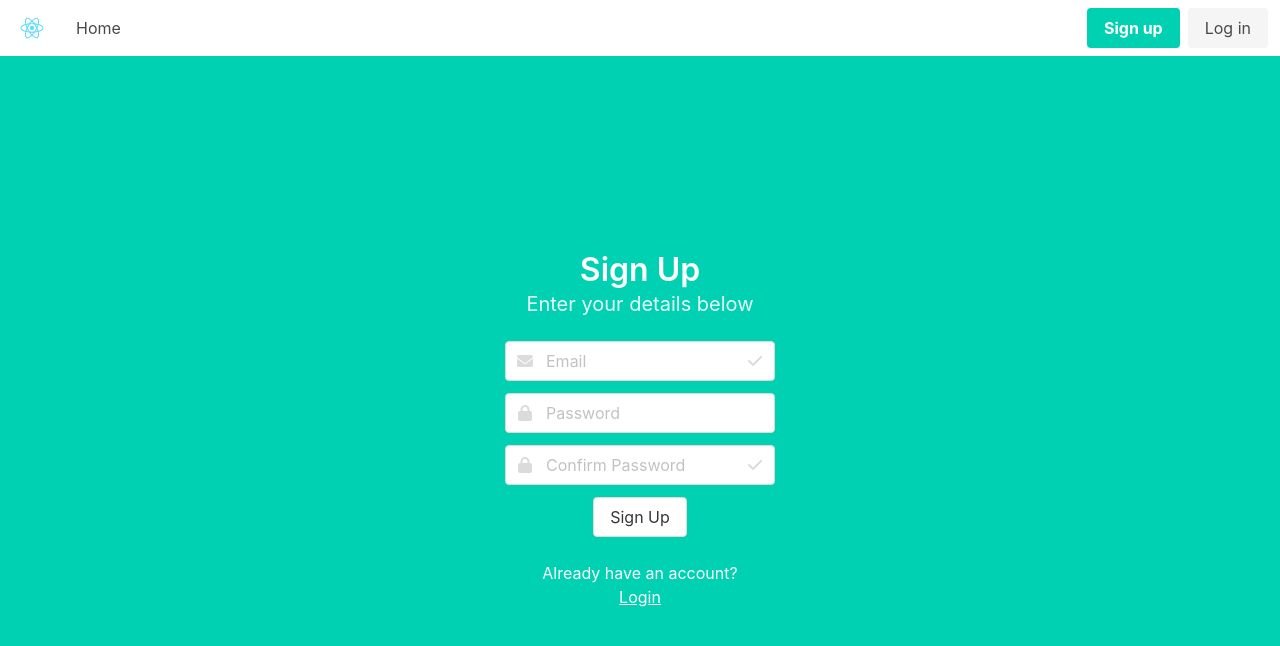
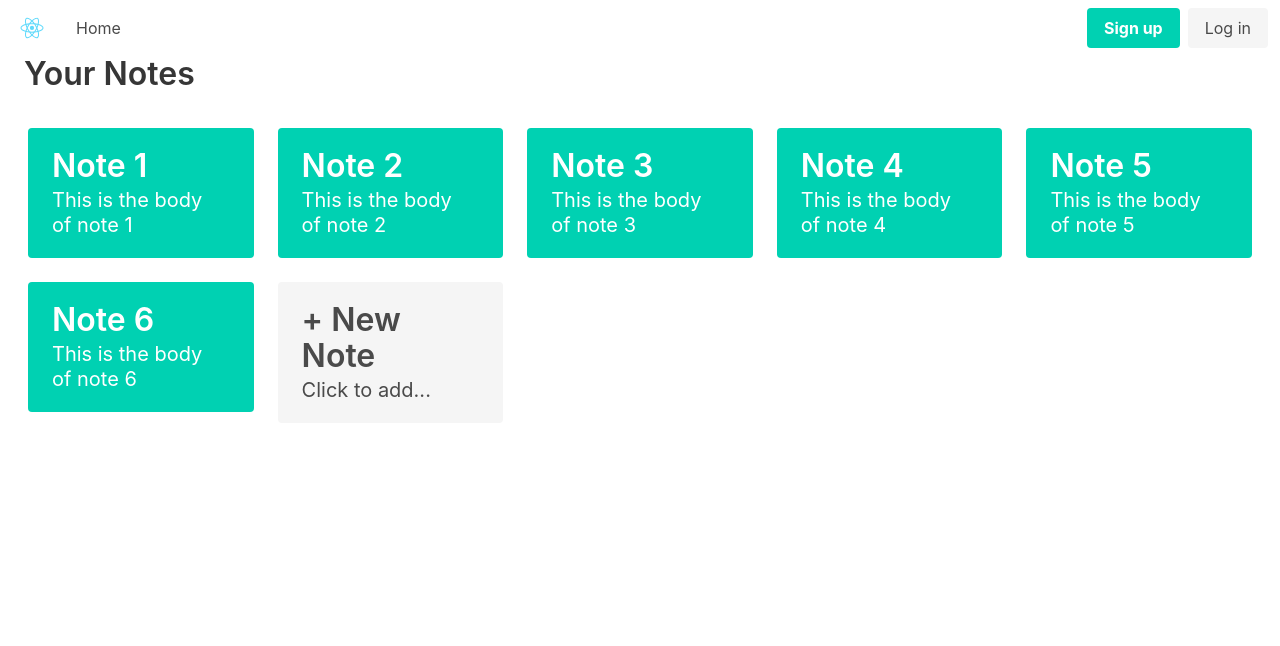
Before and after one commit to Spatchy/react-redux-notetaker, a React (Create React App) app: page / in a window 1280 px wide. Shown: the top 646 px of the page. Built offline with nearby package versions, Linux system fonts and the light colour scheme.

Commit message:
implemented routing

```diff
--- a/src/App.js
+++ b/src/App.js
@@ -2,19 +2,25 @@
 import './assets/fontawesome/solid.min.css'
 import './assets/fontawesome/fontawesome.min.css'
 
+import { BrowserRouter as Router, Route, Routes } from 'react-router-dom'
+
 import Navbar from './components/Navbar'
-//import NotesHome from './views/NotesHome'
-//import Landing from './views/Landing'
+import NotesHome from './views/NotesHome'
+import Login from './views/Login'
 import Signup from './views/Signup'
 
 function App() {
   return (
-    <div className="App">
-      <Navbar></Navbar>
-      {/* <NotesHome></NotesHome> */}
-      {/* <Landing></Landing> */}
-      <Signup></Signup>
-    </div>
+    <Router>
+      <div className="App">
+        <Navbar></Navbar>
+        <Routes>
+          <Route path="/" element = {<NotesHome />} />
+          <Route path="/login" element = {<Login />} />
+          <Route path="/signup" element = {<Signup />} />
+        </Routes>
+      </div>
+    </Router>
   );
 }
 
```
